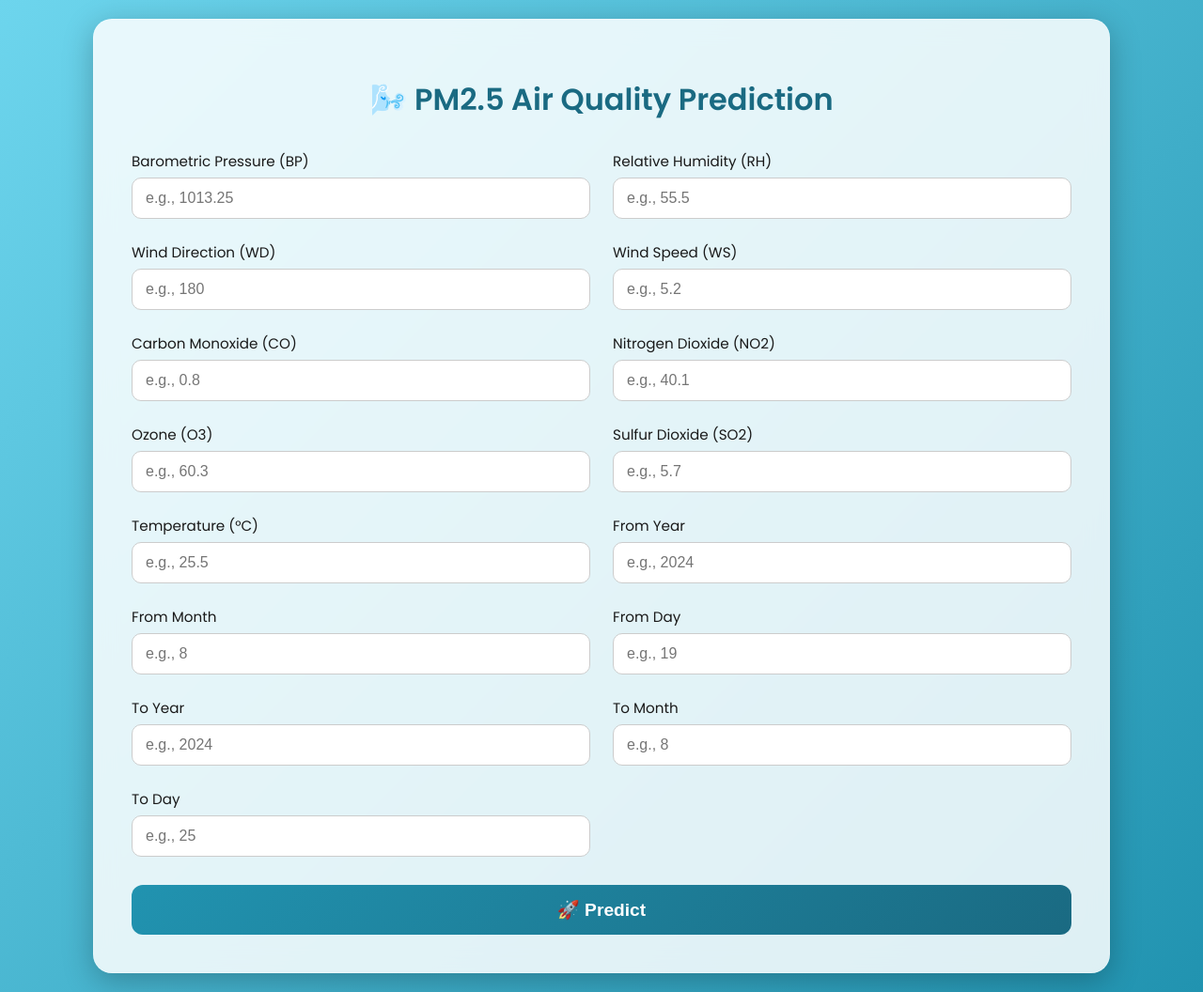
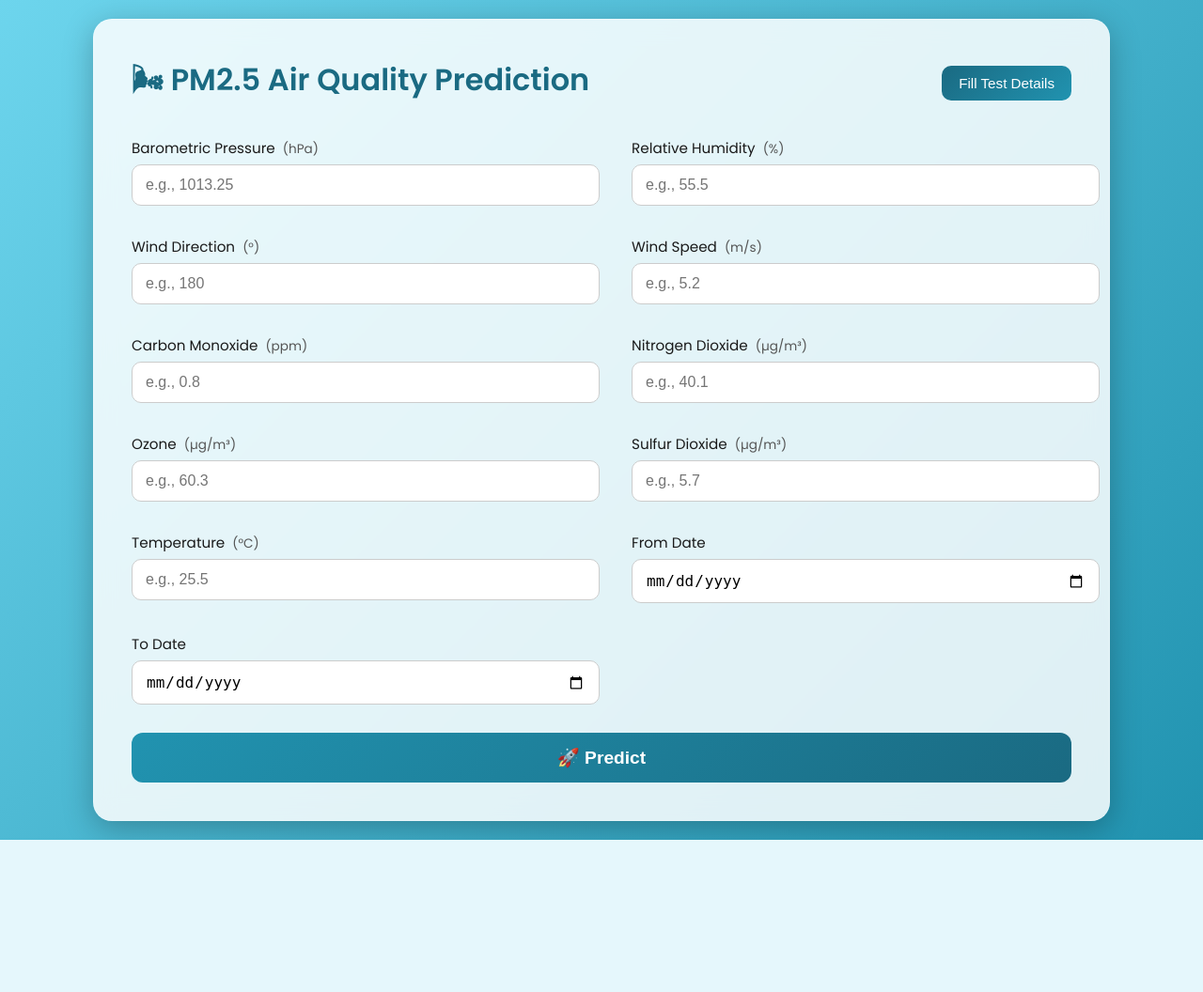
Before and after one commit to neeraj-0701/neeraj-0701-PM2.5-prediction-using-ml, a Flask app: page / in a window 1280 px wide. Shown: the whole page at 94% size. After the commit the page ends 894 px from the top, so only its background shows below. Run offline with Flask 3, Linux system fonts and the light colour scheme; parts of the project's set-up code (start-up, migrations or seed data) failed here and were passed over.

Commit message:
updated styles

```diff
--- a/app.py
+++ b/app.py
@@ -1,12 +1,54 @@
 import pickle
 import numpy as np
 from flask import Flask, request, jsonify, render_template
+from datetime import datetime
 
 # Initialize Flask app
 app = Flask(__name__)
 
-# Load only model
+# Load model
 model = pickle.load(open('pm2.5_model.pkl', 'rb'))
+
+def generate_insights(pm25_value):
+    """
+    Returns actionable insights based on PM2.5 value.
+    """
+    insights = []
+
+    if pm25_value <= 12:
+        insights.append("Air quality is Good. Safe for all outdoor activities.")
+        insights.append("Children and elderly can continue daily outdoor routines safely.")
+        insights.append("Keep windows open for natural ventilation indoors.")
+    elif 12 < pm25_value <= 35.4:
+        insights.append("Air quality is Moderate. Sensitive groups should take caution.")
+        insights.append("Consider reducing prolonged outdoor exertion if you have respiratory issues.")
+        insights.append("Maintain indoor plants to help naturally purify air.")
+    elif 35.4 < pm25_value <= 55.4:
+        insights.append("Air quality is Unhealthy for Sensitive Groups. Limit prolonged outdoor exposure.")
+        insights.append("Use a mask if you need to be outdoors, especially if you have asthma or heart conditions.")
+        insights.append("Close windows during high pollution periods and use indoor air purifiers if available.")
+    elif 55.4 < pm25_value <= 150.4:
+        insights.append("Air quality is Unhealthy. Everyone may experience health effects. Avoid outdoor activities.")
+        insights.append("Postpone outdoor exercises and limit exposure to polluted areas.")
+        insights.append("Ensure air purifiers or AC filters are clean and functioning indoors.")
+    elif 150.4 < pm25_value <= 250.4:
+        insights.append("Air quality is Very Unhealthy. Minimize all outdoor activities. Wear a mask if necessary.")
+        insights.append("Sensitive individuals should remain indoors and avoid any outdoor exertion.")
+        insights.append("Monitor local AQI updates frequently and keep emergency contacts ready if needed.")
+    else:
+        insights.append("Air quality is Hazardous. Stay indoors and avoid any outdoor activity.")
+        insights.append("Use high-quality HEPA air purifiers and wear N95 masks if leaving home is unavoidable.")
+        insights.append("Check on vulnerable family members and pets to ensure their safety.")
+
+    # Extra recommendations based on trend and PM2.5 level
+    if pm25_value > 50:
+        insights.append("Avoid burning wood, incense, or using heavy cooking smoke indoors to reduce indoor pollution.")
+    if pm25_value > 100:
+        insights.append("Consider using indoor air quality monitors to track PM2.5 levels in real-time.")
+    if pm25_value > 150:
+        insights.append("Stay hydrated and maintain a healthy diet to help reduce respiratory stress.")
+
+    return insights
 
 @app.route('/')
 def home():
@@ -15,18 +57,35 @@ def home():
 @app.route('/predict', methods=['POST'])
 def predict():
     try:
-        # Get input values from form
-        features = [float(x) for x in request.form.values()]
+        form_data = request.form.to_dict()
+
+        # Numeric fields
+        numeric_fields = ["BP","RH","WD","WS","CO","NO2","Ozone","SO2","TEMPARATURE"]
+        features = [float(form_data[field]) for field in numeric_fields]
+
+        # Convert dates into year, month, day
+        from_date = datetime.strptime(form_data["from_date"], "%Y-%m-%d")
+        to_date = datetime.strptime(form_data["to_date"], "%Y-%m-%d")
+        features.extend([
+            float(from_date.year),
+            float(from_date.month),
+            float(from_date.day),
+            float(to_date.year),
+            float(to_date.month),
+            float(to_date.day)
+        ])
+
         final_input = np.array(features).reshape(1, -1)
-
         prediction = model.predict(final_input)[0]
+        insights = generate_insights(prediction)
 
         return render_template(
             "result.html",
-            prediction_text=f"Predicted PM2.5 Concentration: {prediction:.2f} µg/m³"
+            prediction_text=f"Predicted PM2.5 Concentration: {prediction:.2f} µg/m³",
+            insights=insights
         )
     except Exception as e:
-        return render_template("result.html", prediction_text=f"Error: {str(e)}")
+        return render_template("result.html", prediction_text=f"Error: {str(e)}", insights=[])
 
 @app.route('/predict_api', methods=['POST'])
 def predict_api():
@@ -40,5 +99,3 @@ def predict_api():
 
 if __name__ == "__main__":
     app.run(debug=True)
-if __name__ == "__main__":
-    app.run(host="0.0.0.0", port=int(os.environ.get("PORT", 5000)))
--- a/static/style.css
+++ b/static/style.css
@@ -1,7 +1,5 @@
-/* Import Google Font */
 @import url('https://fonts.googleapis.com/css2?family=Poppins:wght@300;400;600&display=swap');
 
-/* Body Styling */
 body {
     font-family: 'Poppins', sans-serif;
     display: flex;
@@ -14,7 +12,6 @@ body {
     color: #333;
 }
 
-/* Container with Glassmorphism */
 .container {
     max-width: 1000px;
     width: 100%;
@@ -25,26 +22,49 @@ body {
     backdrop-filter: blur(12px);
     -webkit-backdrop-filter: blur(12px);
     border: 1px solid rgba(255, 255, 255, 0.2);
-    text-align: center;
 }
 
-/* Heading */
+.header {
+    display: flex;
+    justify-content: space-between;
+    align-items: center;
+    margin-bottom: 30px;
+}
+
 h1 {
     font-weight: 600;
-    margin-bottom: 30px;
     color: #1a6a82;
+    margin: 0;
 }
 
-/* Responsive Grid Layout for Form */
+/* Fill Test Details button */
+.fill-button {
+    padding: 10px 18px;
+    font-size: 0.95rem;
+    font-weight: 500;
+    border: none;
+    border-radius: 10px;
+    cursor: pointer;
+    color: white;
+    background: linear-gradient(135deg, #1a6a82, #2193b0);
+    transition: all 0.3s ease;
+}
+
+.fill-button:hover {
+    transform: translateY(-2px) scale(1.02);
+    box-shadow: 0 5px 15px rgba(0,0,0,0.25);
+}
+
+/* Form Grid */
 .form-grid {
     display: grid;
     grid-template-columns: repeat(2, 1fr); /* Two columns */
-    gap: 24px; /* space between input groups */
+    gap: 2rem 4rem;  /* Row gap 32px, column gap 24px */
     width: 100%;
     text-align: left;
 }
 
-/* Each Input Group (label + input) */
+/* Input Group */
 .input-group {
     display: flex;
     flex-direction: column;
@@ -58,7 +78,7 @@ label {
     color: #1a1a1a;
 }
 
-/* Input fields */
+/* Inputs */
 input[type="text"],
 input[type="number"],
 input[type="date"] {
@@ -67,11 +87,9 @@ input[type="date"] {
     border: 1px solid #ccc;
     border-radius: 10px;
     font-size: 1rem;
-    box-sizing: border-box;
     transition: all 0.3s ease;
 }
 
-/* Focus effect on inputs */
 input:focus {
     border-color: #2193b0;
     box-shadow: 0 0 10px rgba(33, 147, 176, 0.4);
@@ -99,14 +117,85 @@ input:focus {
     box-shadow: 0 8px 20px rgba(0,0,0,0.25);
 }
 
-/* Responsive Breakpoints */
+/* Responsive */
 @media (max-width: 900px) {
     .form-grid {
         grid-template-columns: repeat(2, 1fr); /* still 2 columns for tablets */
+        gap: 28px 20px;
     }
 }
+
 @media (max-width: 600px) {
     .form-grid {
         grid-template-columns: 1fr; /* stack inputs vertically on mobile */
+        gap: 20px 0;
+    }
+    .header {
+        flex-direction: column;
+        gap: 15px;
     }
 }
+/* Result page container - reuse glassmorphism */
+.result-container {
+    max-width: 700px;
+    padding: 50px;
+    border-radius: 20px;
+    text-align: center;
+    background: rgba(255, 255, 255, 0.85);
+    box-shadow: 0 8px 32px rgba(0,0,0,0.25);
+    backdrop-filter: blur(12px);
+    -webkit-backdrop-filter: blur(12px);
+    border: 1px solid rgba(255, 255, 255, 0.2);
+}
+
+/* Prediction text big & bold */
+.result-text {
+    font-size: 2.2rem;
+    font-weight: 700;
+    color: #1a6a82;
+    margin: 30px 0;
+    word-wrap: break-word;
+}
+
+/* Go Back button small & stylish */
+.back-button {
+    display: inline-block;
+    padding: 10px 20px;
+    font-size: 1rem;
+    font-weight: 500;
+    border-radius: 10px;
+    text-decoration: none;
+    color: white;
+    background: linear-gradient(135deg, #2193b0, #1a6a82);
+    transition: all 0.3s ease;
+}
+
+.back-button:hover {
+    transform: translateY(-2px) scale(1.05);
+    box-shadow: 0 6px 18px rgba(0,0,0,0.25);
+}
+
+/* Responsive adjustments */
+@media (max-width: 600px) {
+    .result-text {
+        font-size: 1.8rem;
+    }
+    .back-button {
+        padding: 8px 16px;
+        font-size: 0.9rem;
+    }
+}
+/* Label and unit inline */
+label {
+    display: inline-block; /* default flow */
+    font-weight: 500;
+    font-size: 0.95rem;
+    color: #1a1a1a;
+}
+
+.unit {
+    font-weight: 400;
+    font-size: 0.85rem;
+    color: #555;
+    margin-left: 4px; /* small space after text */
+}
--- a/templates/home.html
+++ b/templates/home.html
@@ -1,5 +1,6 @@
 <!DOCTYPE html>
 <html lang="en">
+
 <head>
     <meta charset="UTF-8">
     <meta name="viewport" content="width=device-width, initial-scale=1.0">
@@ -9,73 +10,82 @@
 
 <body>
     <div class="container">
-        <h1>🌬️ PM2.5 Air Quality Prediction</h1>
+        <div class="header">
+            <h1>🌬 PM2.5 Air Quality Prediction</h1>
+            <button type="button" class="fill-button" onclick="fillTestDetails()">Fill Test Details</button>
+        </div>
+
         <form action="/predict" method="post">
             <div class="form-grid">
                 <div class="input-group">
-                    <label for="BP">Barometric Pressure (BP)</label>
+                    <label for="BP">Barometric Pressure <span class="unit">(hPa)</span></label>
                     <input type="text" id="BP" name="BP" placeholder="e.g., 1013.25" required>
                 </div>
                 <div class="input-group">
-                    <label for="RH">Relative Humidity (RH)</label>
+                    <label for="RH">Relative Humidity <span class="unit">(%)</span></label>
                     <input type="text" id="RH" name="RH" placeholder="e.g., 55.5" required>
                 </div>
                 <div class="input-group">
-                    <label for="WD">Wind Direction (WD)</label>
+                    <label for="WD">Wind Direction <span class="unit">(°)</span></label>
                     <input type="text" id="WD" name="WD" placeholder="e.g., 180" required>
                 </div>
                 <div class="input-group">
-                    <label for="WS">Wind Speed (WS)</label>
+                    <label for="WS">Wind Speed <span class="unit">(m/s)</span></label>
                     <input type="text" id="WS" name="WS" placeholder="e.g., 5.2" required>
                 </div>
                 <div class="input-group">
-                    <label for="CO">Carbon Monoxide (CO)</label>
+                    <label for="CO">Carbon Monoxide <span class="unit">(ppm)</span></label>
                     <input type="text" id="CO" name="CO" placeholder="e.g., 0.8" required>
                 </div>
                 <div class="input-group">
-                    <label for="NO2">Nitrogen Dioxide (NO2)</label>
+                    <label for="NO2">Nitrogen Dioxide <span class="unit">(µg/m³)</span></label>
                     <input type="text" id="NO2" name="NO2" placeholder="e.g., 40.1" required>
                 </div>
                 <div class="input-group">
-                    <label for="Ozone">Ozone (O3)</label>
+                    <label for="Ozone">Ozone <span class="unit">(µg/m³)</span></label>
                     <input type="text" id="Ozone" name="Ozone" placeholder="e.g., 60.3" required>
                 </div>
                 <div class="input-group">
-                    <label for="SO2">Sulfur Dioxide (SO2)</label>
+                    <label for="SO2">Sulfur Dioxide <span class="unit">(µg/m³)</span></label>
                     <input type="text" id="SO2" name="SO2" placeholder="e.g., 5.7" required>
                 </div>
                 <div class="input-group">
-                    <label for="TEMPARATURE">Temperature (°C)</label>
+                    <label for="TEMPARATURE">Temperature <span class="unit">(°C)</span></label>
                     <input type="text" id="TEMPARATURE" name="TEMPARATURE" placeholder="e.g., 25.5" required>
                 </div>
-                <div class="input-group">
-                    <label for="from_year">From Year</label>
-                    <input type="text" id="from_year" name="from_year" placeholder="e.g., 2024" required>
+                <div class="input-group" onclick="document.getElementById('from_date').showPicker()">
+                    <label for="from_date">From Date</label>
+                    <input type="date" id="from_date" name="from_date" required>
                 </div>
-                <div class="input-group">
-                    <label for="from_month">From Month</label>
-                    <input type="text" id="from_month" name="from_month" placeholder="e.g., 8" required>
+
+                <div class="input-group" onclick="document.getElementById('to_date').showPicker()">
+                    <label for="to_date">To Date</label>
+                    <input type="date" id="to_date" name="to_date" required>
                 </div>
-                <div class="input-group">
-                    <label for="from_day">From Day</label>
-                    <input type="text" id="from_day" name="from_day" placeholder="e.g., 19" required>
-                </div>
-                <div class="input-group">
-                    <label for="to_year">To Year</label>
-                    <input type="text" id="to_year" name="to_year" placeholder="e.g., 2024" required>
-                </div>
-                <div class="input-group">
-                    <label for="to_month">To Month</label>
-                    <input type="text" id="to_month" name="to_month" placeholder="e.g., 8" required>
-                </div>
-                <div class="input-group">
-                    <label for="to_day">To Day</label>
-                    <input type="text" id="to_day" name="to_day" placeholder="e.g., 25" required>
-                </div>
+
             </div>
 
             <button type="submit" class="button">🚀 Predict</button>
         </form>
+
+
     </div>
+
+    <script>
+        function fillTestDetails() {
+            document.getElementById("BP").value = "1013.25";
+            document.getElementById("RH").value = "55.5";
+            document.getElementById("WD").value = "180";
+            document.getElementById("WS").value = "5.2";
+            document.getElementById("CO").value = "0.8";
+            document.getElementById("NO2").value = "40.1";
+            document.getElementById("Ozone").value = "60.3";
+            document.getElementById("SO2").value = "5.7";
+            document.getElementById("TEMPARATURE").value = "25.5";
+            document.getElementById("from_date").value = "2024-08-19";
+            document.getElementById("to_date").value = "2024-08-19";
+        }
+    </script>
 </body>
+
 </html>
--- a/templates/result.html
+++ b/templates/result.html
@@ -7,10 +7,9 @@
     <link rel="stylesheet" type="text/css" href="{{ url_for('static', filename='style.css') }}">
 </head>
 <body>
-    <div class="container">
-        <h1>Prediction Result</h1>
+    <div class="container result-container">
         <p class="result-text">{{ prediction_text }}</p>
-        <a href="/" class="button">Go Back</a>
+        <a href="/" class="back-button">Go Back</a>
     </div>
 </body>
 </html>
```
Also changed, not shown: requirements.txt (+5 -27 lines), Air_Quality_Data.csv, README.md, 2 other files.
